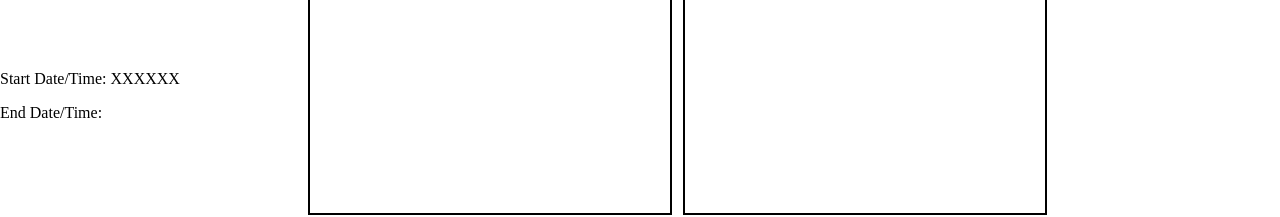
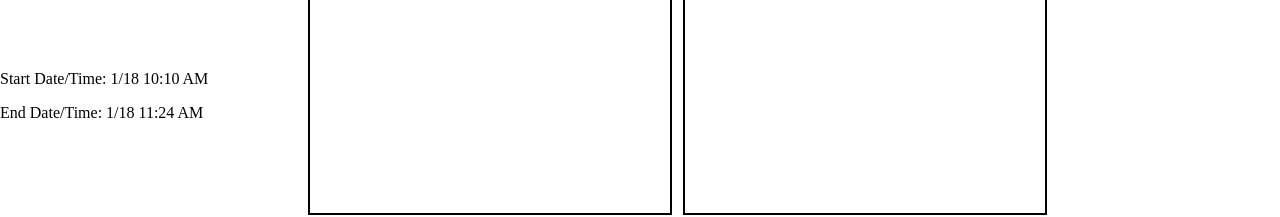
Before and after one commit to grammerjam/team-coast, a plain HTML site: page code-ff/project1/index.html in a window 1280 px wide. Shown: the part 662-879 px from the top of the page. Drawn offline with Linux system fonts and the light colour scheme.

Commit message:
change date and time

```diff
--- a/code-ff/project1/index.html
+++ b/code-ff/project1/index.html
@@ -15,8 +15,8 @@
             <div class="square"></div>
             <div class="square"></div>
             <div class="text">
-              <p>Start Date/Time: XXXXXX</p>
-              <p>End Date/Time: </p>
+              <p>Start Date/Time: 1/18 10:10 AM </p>
+              <p>End Date/Time: 1/18 11:24 AM</p>
             </div>
           </div>
 
```
